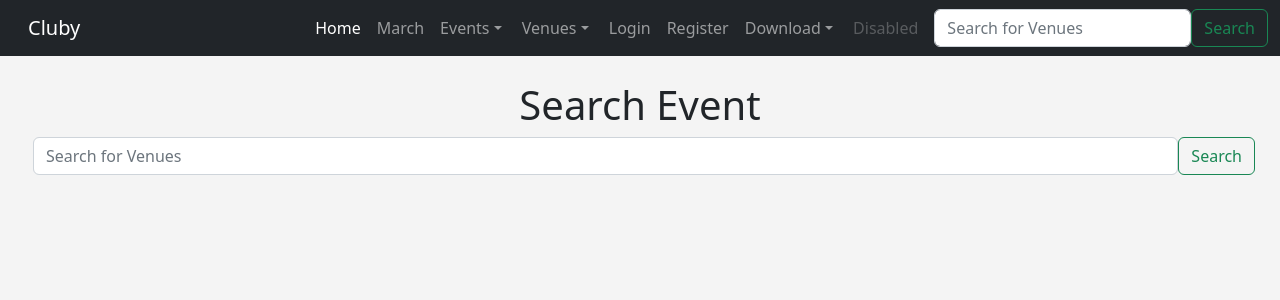
After one commit to Arden27/myclub, a Django app: page /search_events in a window 1280 px wide. The commit adds this page. Shown: the top 300 px of the page. Run offline with Django 4.2, Linux system fonts and the light colour scheme.

Commit message:
event search added

```diff
--- a/events/templates/events/navbar.html
+++ b/events/templates/events/navbar.html
@@ -19,8 +19,11 @@
             <ul class="dropdown-menu">
               </li>
               <li><a class="dropdown-item" href="{% url 'list-events' %}">All Event</a></li>
+              {% if user.is_authenticated %}
               <li><a class="dropdown-item" href="{% url 'add-event' %}">Add Event</a></li>
               <li><a class="dropdown-item" href="{% url 'my-events' %}">My Events</a></li>
+              {% endif %}
+              <li><a class="dropdown-item" href="{% url 'search-events' %}">Search</a></li>
             </ul>
           </li>
           <li class="nav-item dropdown">
@@ -30,7 +33,9 @@
             <ul class="dropdown-menu">
               </li>
               <li><a class="dropdown-item" href="{% url 'list-venues' %}">All Venues</a></li>
+              {% if user.is_authenticated %}
               <li><a class="dropdown-item" href="{% url 'add-venue' %}">Add Venue</a></li>
+              {% endif %}
             </ul>
           </li>
           {% if user.is_authenticated %}
--- /dev/null
+++ b/events/templates/events/search_events.html
@@ -0,0 +1,55 @@
+{% extends 'events/base.html' %}
+
+{% block content %}
+
+    <center>
+        {% if searched %}
+            <h1>You Searched For "{{ searched }}"</h1>
+        {% else %}
+            <h1>Search Event</h1>
+        {% endif %}
+        <form class="d-flex" role="search" method=POST action="{% url 'search-events' %}">
+            {% csrf_token %}
+          <input class="form-control me-2" type="search" placeholder="Search for Venues" aria-label="Search" name="searched">
+          <button class="btn btn-outline-success" type="submit">Search</button>
+        </form>
+        {% if searched %}
+            {% for event in events %}
+            <div class="card text-center">
+                <div class="card-header">
+                {{ event.name }}
+                </div>
+                    <div class="card-body">
+                        <ul class="no-bullets">
+                            <li><h5 class="card-title"></h5>Venue: {{ event.venue }}</h5></li>
+                            <li>Date: {{ event.event_date }}</li>
+                            <li>Venue Website: {{ event.venue.web}}</li>
+                            <li>Phone: {{ event.venue.phone}}</li>
+                            <li>Manager: {{ event.manager }}</li>
+                            <li> Attendees:
+                                <ul>
+                                    {% for user in event.attendees.all %}
+                                    <li>{{ user }}</li>
+                                    {% endfor %}
+                            </ul>
+                        </ul>
+                    <p class="card-text">Description: {{ event.description }}</p>
+                    </div>
+                    {% if user.is_authenticated %}
+                        {% if user == event.manager %}
+                            <div class="card-footer text-muted">
+                                <a href="{% url 'update-event' event.id %}" class="btn btn-outline-secondary btn-sm">Update</a>
+                                <a href="{% url 'delete-event' event.id %}" class="btn btn-outline-danger btn-sm">Delete</a>
+                            </div>
+                        {% endif %}
+                    {% endif %}
+                </div>
+                <br>
+            {% endfor %}
+
+        {% endif %}
+
+
+    </center>
+
+{% endblock %}
--- a/events/urls.py
+++ b/events/urls.py
@@ -18,4 +18,5 @@ urlpatterns = [
     path('venue_csv', views.venue_csv, name='venue-csv'),
     path('venue_pdf', views.venue_pdf, name='venue-pdf'),
     path('my_events', views.my_events, name='my-events'),
+    path('search_events', views.search_events, name='search-events'),
 ]
--- a/events/views.py
+++ b/events/views.py
@@ -151,7 +151,6 @@ def add_event(request):
             submitted = True
     return render(request, 'events/add_event.html', {'form': form, 'submitted': submitted})
 
-
 def update_venue(request, venue_id):
     venue = Venue.objects.get(pk=venue_id)
     form = VenueForm(request.POST or None, instance=venue)
@@ -162,6 +161,17 @@ def update_venue(request, venue_id):
         "venue": venue,
         'form': form,
     })
+
+def search_events(request):
+    if request.method == 'POST':
+        searched = request.POST['searched']
+        events = Event.objects.filter(name__contains=searched)
+        return render(request, 'events/search_events.html', {
+                'searched': searched,
+                'events': events,
+            })
+    else:
+        return render(request, 'events/search_events.html', {})
 
 def search_venues(request):
     if request.method == 'POST':
```
Also changed, not shown: db.sqlite3.
